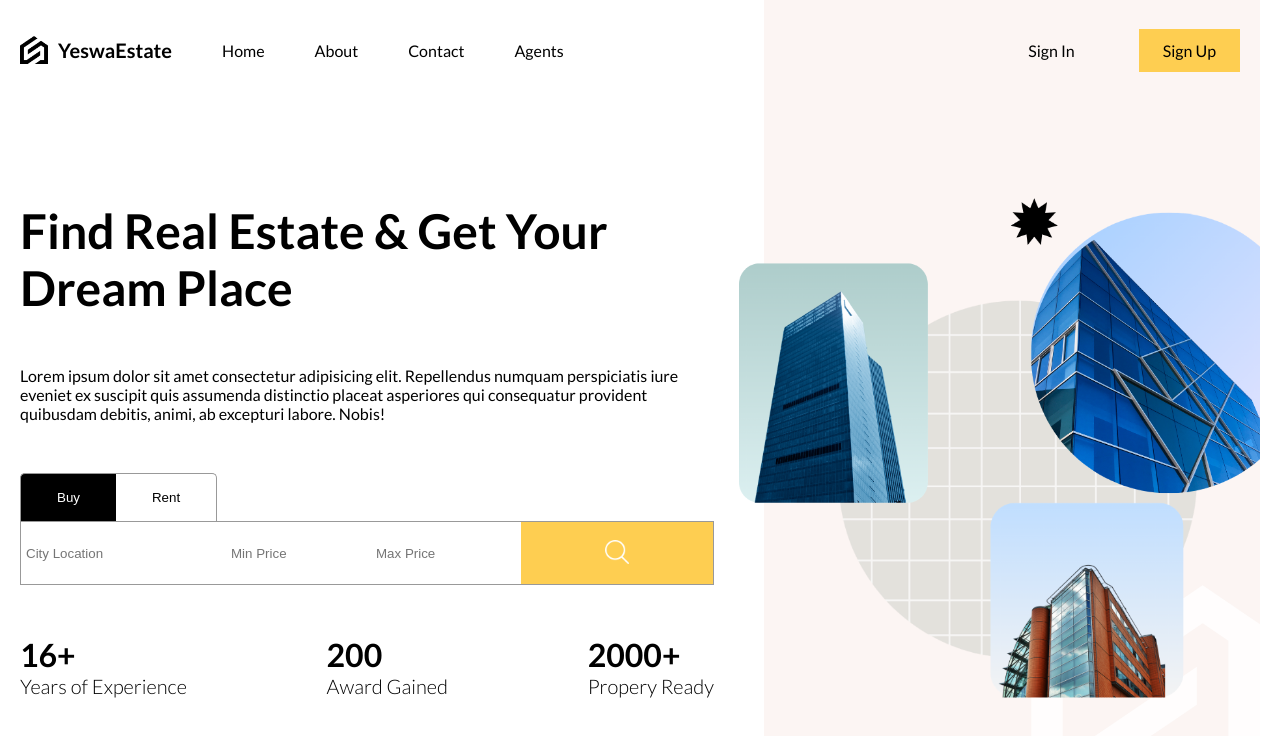
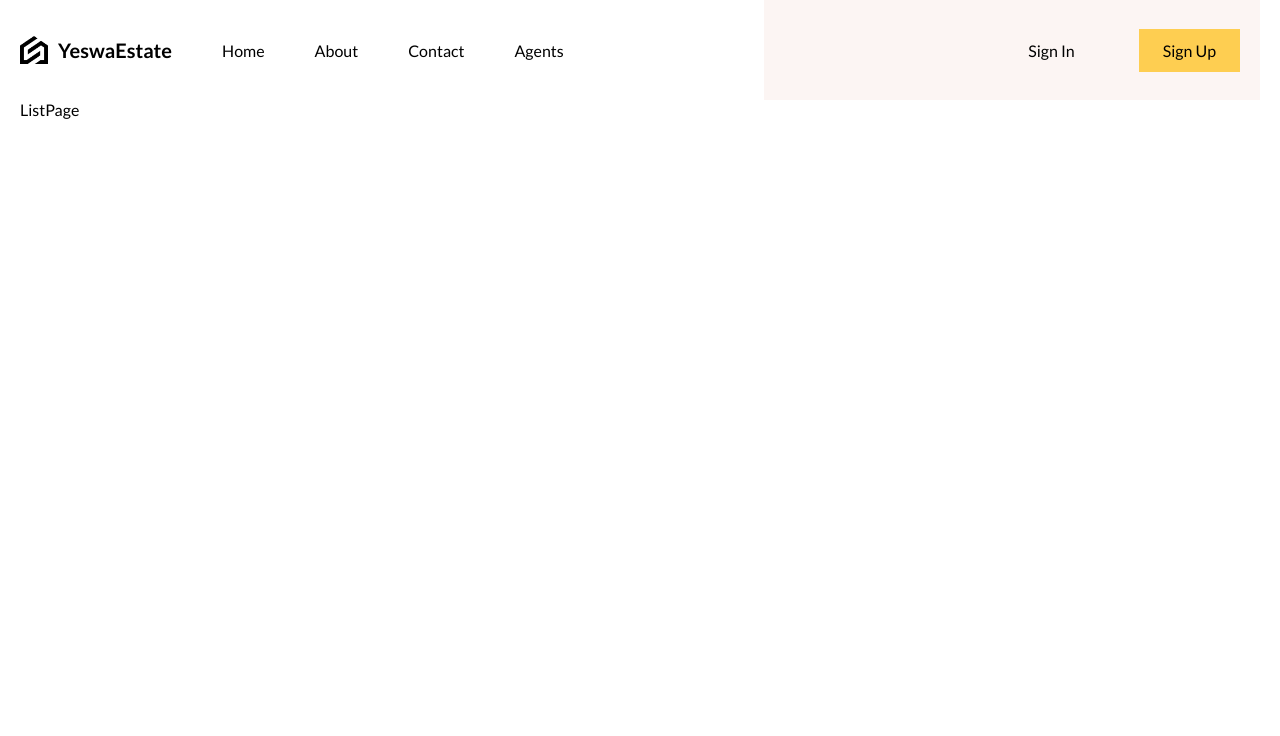
Before and after one commit to king-luvaha/Real-Estate-App, a React (Vite) app: page /list in a window 1280 px wide. Shown: the top 736 px of the page. Built offline with nearby package versions, Linux system fonts and the light colour scheme.

Commit message:
Implemented usage of Reacr Router DOM

```diff
--- a/src/App.jsx
+++ b/src/App.jsx
@@ -1,18 +1,34 @@
-import Navbar from "./components/Navbar/Navbar"
-import "./layout.scss"
 import HomePage from "./routes/homePage/homePage"
+import {
+  createBrowserRouter,
+  RouterProvider,
+} from "react-router-dom";
+import ListPage from "./routes/listPage/listPage";
+import Layout from "./routes/layout/layout";
 
 function App() {
+
+  const router = createBrowserRouter([
+    {
+      path: "/",
+      element: <Layout />,
+      children: [
+        {
+          path:"/",
+          element:<HomePage/>
+        },
+        {
+          path:"/list",
+          element:<ListPage/>
+        }
+      ]
+    },
+  ]);
+
   return (
-    <div className="layout">
-      <div className="navbar">
-        <Navbar/>
-      </div>
-      <div className="content">
-        <HomePage/>
-      </div>
-    </div>
-  )
+    //
+    <RouterProvider router={router}/>
+  );
 }
 
 export default App
```
